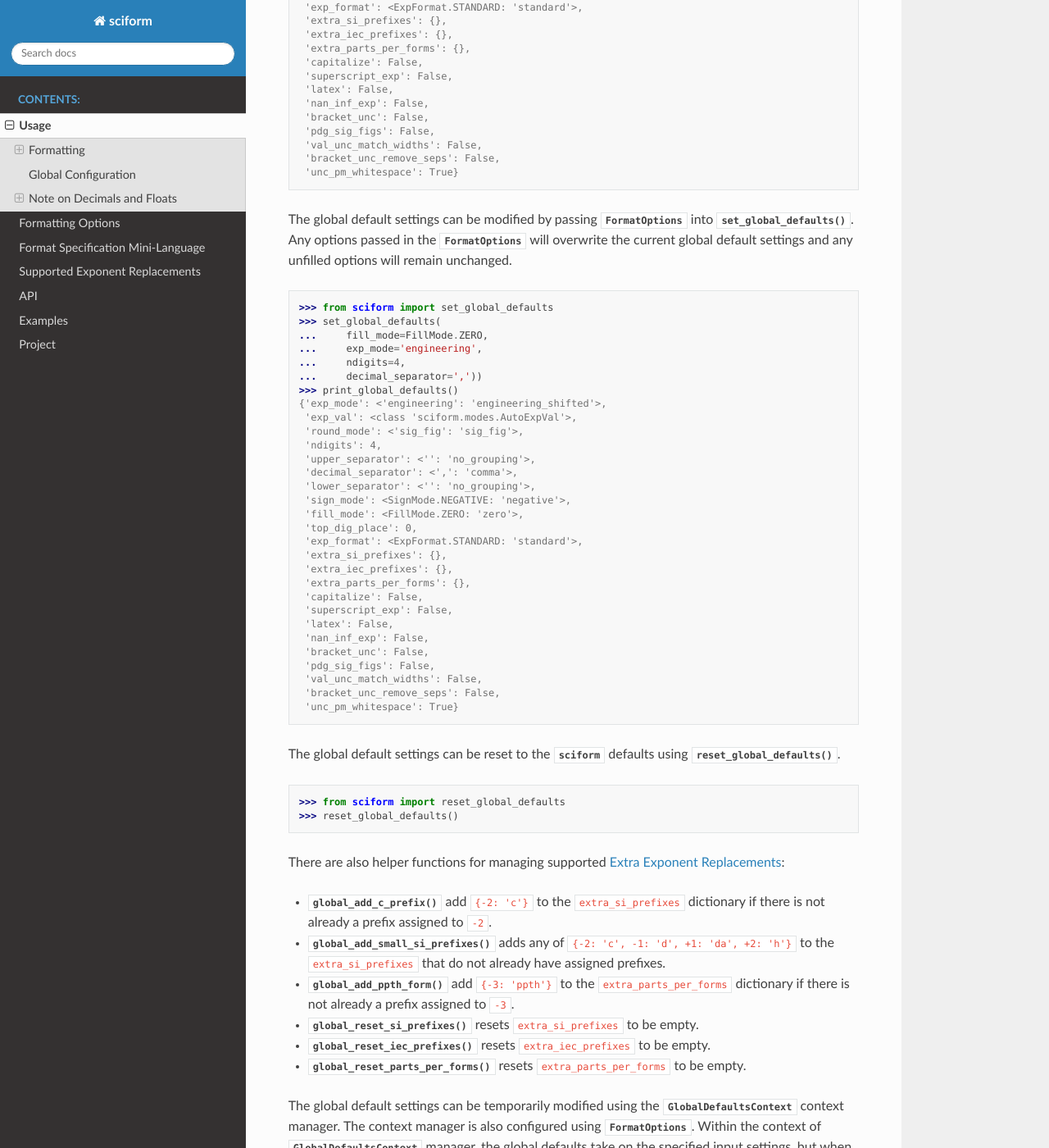
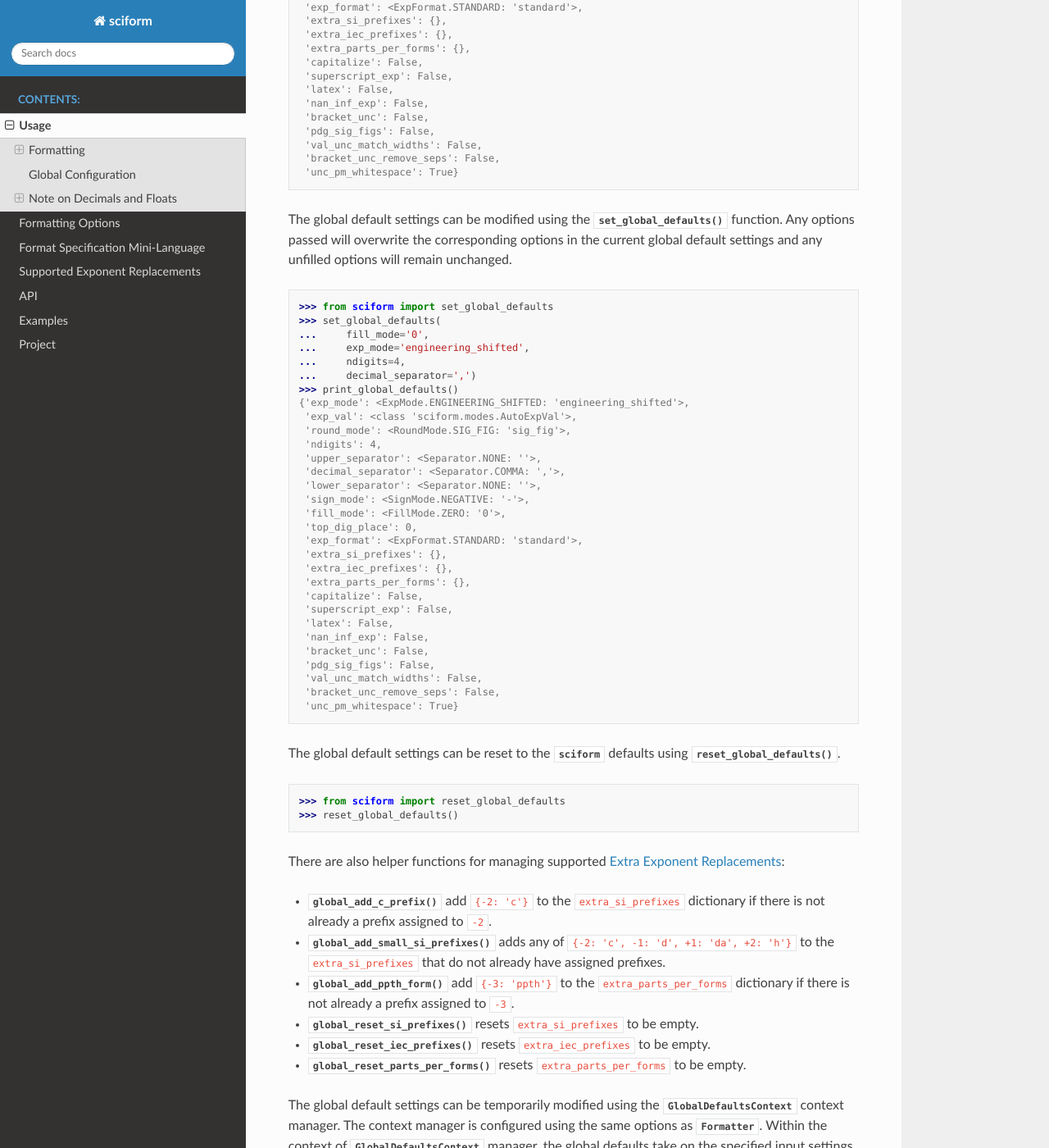
Before and after one commit to jagerber48/sciform, a Sphinx documentation site: the page built from docs/source/usage.rst, in a window 1280 px wide and 1400 px high, scrolled down 2538 px. Shown: the whole window at 82% size. Built offline with Sphinx 7.4.7 and the Read the Docs theme 2.0.0, drawn with Linux system fonts in a browser that asks for light colours.

Commit message:
More replacements, usage.rst doctest passing.

```diff
--- a/docs/source/fsml.rst
+++ b/docs/source/fsml.rst
@@ -51,7 +51,7 @@ Further details about the options can be found at
      - Description
    * - | fill
        | (``'0='``, ``' ='``)
-     - Configure ``fill_mode`` to be :class:`FillMode.ZERO` or
+     - Configure ``fill_mode`` to be :class:`'0'` or
        :class:`FillMode.SPACE`. See :ref:`left_filling`.
    * - | sign
        | (``'-'``, ``'+'``, ``' '``)
--- a/docs/source/options.rst
+++ b/docs/source/options.rst
@@ -523,7 +523,7 @@ to the 10\ :sup:`4` (ten-thousands) place.
 
 >>> from sciform import FillMode
 >>> sform = Formatter(FormatOptions(
-...             fill_mode=FillMode.ZERO,
+...             fill_mode='0',
 ...             top_dig_place=4))
 >>> print(sform(42))
 00042
@@ -807,13 +807,13 @@ uncertainty.
 This feature is accessed with the ``val_unc_match_widths`` option.
 
 >>> sform = Formatter(FormatOptions(
-...             fill_mode=FillMode.ZERO,
+...             fill_mode='0',
 ...             top_dig_place=2,
 ...             val_unc_match_widths=False))
 >>> print(sform(12345, 1.23))
 12345.00 ± 001.23
 >>> sform = Formatter(FormatOptions(
-...             fill_mode=FillMode.ZERO,
+...             fill_mode='0',
 ...             top_dig_place=2,
 ...             val_unc_match_widths=True))
 >>> print(sform(12345, 1.23))
--- a/docs/source/usage.rst
+++ b/docs/source/usage.rst
@@ -151,28 +151,28 @@ package default settings):
  'bracket_unc_remove_seps': False,
  'unc_pm_whitespace': True}
 
-The global default settings can be modified by passing
-:class:`FormatOptions` into :func:`set_global_defaults()`.
-Any options passed in the :class:`FormatOptions` will overwrite the
+The global default settings can be modified using the
+:func:`set_global_defaults()` function.
+Any options passed will overwrite the corresponding options in the
 current global default settings and any unfilled options will remain
 unchanged.
 
 >>> from sciform import set_global_defaults
 >>> set_global_defaults(
-...     fill_mode=FillMode.ZERO,
-...     exp_mode='engineering',
+...     fill_mode='0',
+...     exp_mode='engineering_shifted',
 ...     ndigits=4,
-...     decimal_separator=','))
+...     decimal_separator=',')
 >>> print_global_defaults()
-{'exp_mode': <'engineering': 'engineering_shifted'>,
+{'exp_mode': <ExpMode.ENGINEERING_SHIFTED: 'engineering_shifted'>,
  'exp_val': <class 'sciform.modes.AutoExpVal'>,
- 'round_mode': <'sig_fig': 'sig_fig'>,
+ 'round_mode': <RoundMode.SIG_FIG: 'sig_fig'>,
  'ndigits': 4,
- 'upper_separator': <'': 'no_grouping'>,
- 'decimal_separator': <',': 'comma'>,
- 'lower_separator': <'': 'no_grouping'>,
- 'sign_mode': <SignMode.NEGATIVE: 'negative'>,
- 'fill_mode': <FillMode.ZERO: 'zero'>,
+ 'upper_separator': <Separator.NONE: ''>,
+ 'decimal_separator': <Separator.COMMA: ','>,
+ 'lower_separator': <Separator.NONE: ''>,
+ 'sign_mode': <SignMode.NEGATIVE: '-'>,
+ 'fill_mode': <FillMode.ZERO: '0'>,
  'top_dig_place': 0,
  'exp_format': <ExpFormat.STANDARD: 'standard'>,
  'extra_si_prefixes': {},
@@ -215,7 +215,8 @@ There are also helper functions for managing supported
 
 The global default settings can be temporarily modified using the
 :class:`GlobalDefaultsContext` context manager.
-The context manager is also configured using :class:`FormatOptions`.
+The context manager is configured using the same options as
+:class:`Formatter`.
 Within the context of :class:`GlobalDefaultsContext` manager, the
 global defaults take on the specified input settings, but when the
 context is exited, the global default settings revert to their previous
@@ -225,7 +226,7 @@ values.
 >>> snum = SciNum(0.0123)
 >>> print(f'{snum:.2ep}')
 1.23e-02
->>> with GlobalDefaultsContext(FormatOptions(add_c_prefix=True)):
+>>> with GlobalDefaultsContext(add_c_prefix=True):
 ...     print(f'{snum:.2ep}')
 1.23 c
 >>> print(f'{snum:.2ep}')
```
